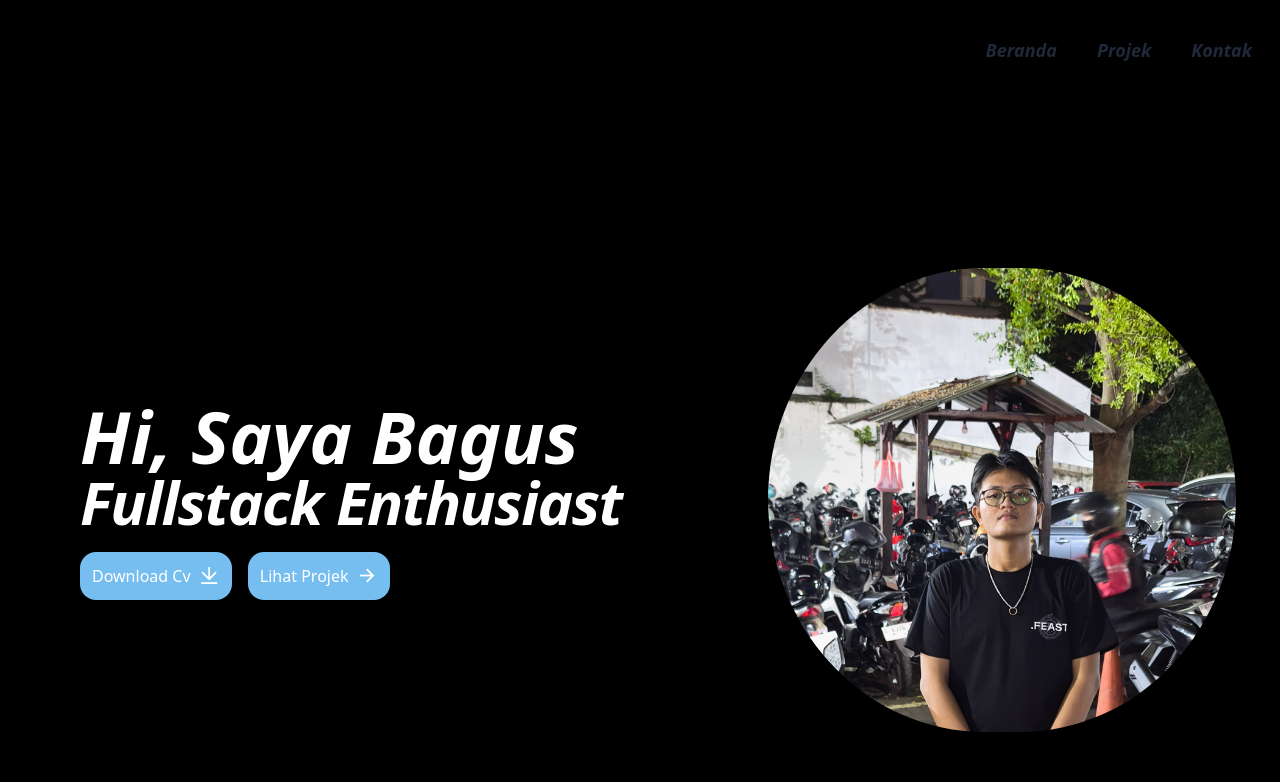
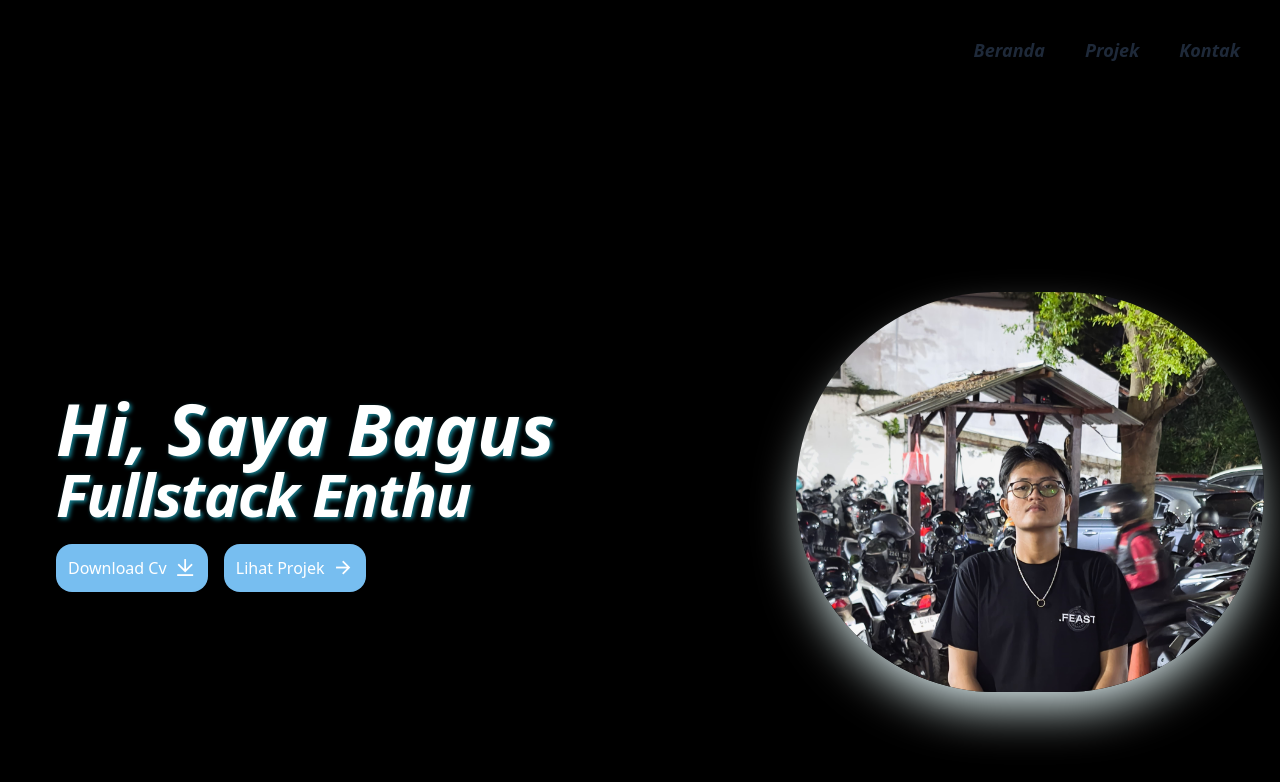
Before and after one commit to bguss03/Portfolio, a React (Vite) app: page / in a window 1280 px wide. Shown: the top 782 px of the page. Built offline with nearby package versions, Linux system fonts and the light colour scheme.

Commit message:
update-lagi

```diff
--- a/src/Components/Navbar/Hero.tsx
+++ b/src/Components/Navbar/Hero.tsx
@@ -1,22 +1,22 @@
-import Foto from "../../../public/Foto.jpg"
+import Foto from "../../assets/images/Foto.jpg";
 import TextType from "../../assets/TextType/TextType"
 
 export default function Hero() {
     return (
-        <div className="grid grid-cols-2 items-center bg-black min-h-screen pl-10 md:pl-20">
-            <div >
-                <h1 className="text-white text-7xl font-bold italic">Hi, Saya Bagus</h1>
+        <div className="flex flex-col-reverse  sm:flex-row bg-black min-h-screen items-center
+        sm:justify-center pt-5 sm:pt-0 gap-20 p-4">
+        <div className="flex flex-col px-10 items-center sm:items-start sm:w-[700px]">
+                <h1 className="text-white text-7xl font-bold italic
+                [text-shadow:2px_2px_4px_rgba(34,211,238,0.6)] ">Hi, Saya Bagus</h1>
                 <TextType
-                    className="text-6xl italic font-bold"
+                    className="text-6xl italic font-bold [text-shadow:2px_2px_4px_rgba(34,211,238,0.6)]"
                     text={["Front End Developer", "Fullstack Enthusiast"]}
-                    typingSpeed={75}
+                    typingSpeed={100}
                     pauseDuration={1500}
                     showCursor={true}
-                    cursorCharacter="|"
+                    cursorCharacter="_"
+                    cursorClassName="text-white"
                 />
-
-
-
                 <div className="flex items-center gap-4 text-white mt-5">
                     <a href="#" className="bg-[#77BEF0] hover:bg-[#113F67] hover:animate-bounce duration-100 delay-300 ease-in-out
                         hidden sm:flex rounded-2xl p-3 items-center gap-2">
@@ -30,13 +30,14 @@ export default function Hero() {
                     </a>
                 </div>
             </div>
-
+            <div className="flex-1">
                 <img
                     src={Foto}
                     alt="Foto Bagus"
-                style={{ width: '500px' }}
-                className="flex justify-end px-4 rounded-full ml-18"
+                    style={{ width: '500px', height: '400px' }}
+                    className="w-60 h-60 sm:w-80 sm:h-80 lg:w-96 lg:h-96 object-cover rounded-full shadow-2xl shadow-cyan-50"
                 />
+            </div>
         </div>
     )
 }
--- a/src/Components/Navbar/Navbar.tsx
+++ b/src/Components/Navbar/Navbar.tsx
@@ -16,10 +16,10 @@ export default function Navbar() {
 
             <div className="navbar relative py-7 flex items-center justify-between">
                 <div className="logo text-3xl font-bold bg-white text-black p-1 md:bg-transparent md:dark:text-white
-                px-5">
+                px-10">
                    <a href="#" className="hover:text-[#113F67] transition-colors duration-300 italic">Portofolio</a>
                 </div>
-                <ul className="hidden md:flex items-center gap-10 px-7">
+                <ul className="hidden md:flex items-center gap-10 px-10">
                     {menuItems.map((item) => (
                         <li key={item.name} className="text-lg font-semibold italic">
                             <a
```
Also changed, not shown: src/assets/images/Foto.jpg (renamed from public/Foto.jpg). Lines whose indentation alone changed are shown as unchanged.
